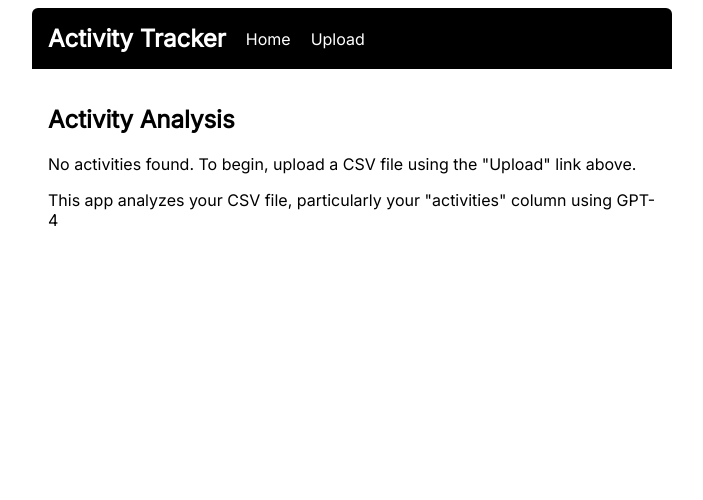
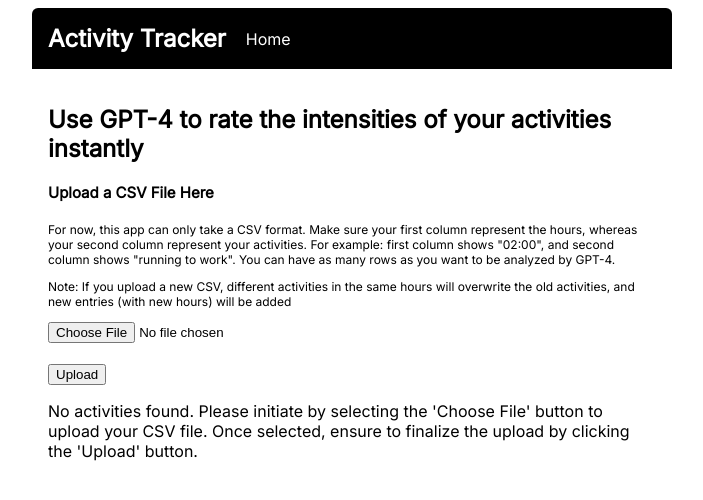
Before and after one commit to ru4871SG/activity-tracker-with-gpt-4, a Python web app: template templates/index.html in a window 1280 px wide. Shown: the top 500 px of the page, without its empty margins (288-991 px from the left). Run offline with Jinja, Linux system fonts and the light colour scheme; the template is opened without the code that fills it, so the values that code supplies are empty.

Commit message:
Merge upload page and homepage

```diff
--- a/routes.py
+++ b/routes.py
@@ -47,7 +47,7 @@
 
             return redirect(url_for('activities.index'))
 
-    return render_template('upload.html')
+    return render_template('index.html')
 
 
 @pages.route("/", methods=["GET", "POST"])
--- a/static/css/main.css
+++ b/static/css/main.css
@@ -57,6 +57,14 @@
 
 .header__menu-link:hover {
   color: #f9dba0; /* Changes the text color on hover */
+}
+
+.csv {
+  font-size: 15px;
+}
+
+.infotext {
+  font-size: 12px;
 }
 
 .form {
--- a/templates/index.html
+++ b/templates/index.html
@@ -5,7 +5,19 @@
 <script src="https://code.highcharts.com/highcharts.js"></script>
 
 <section class="activity-list">
-    <h1>Activity Analysis</h1>
+    <h1>Use GPT-4 to rate the intensities of your activities instantly</h1>
+
+    <section class="activity-list">
+
+        <h4 class="csv">Upload a CSV File Here</h4>
+        <p class="infotext">For now, this app can only take a CSV format. Make sure your first column represent the hours, whereas your second column represent your activities. For example: first column shows "02:00", and second column shows "running to work". You can have as many rows as you want to be analyzed by GPT-4.</p>
+        <p class="infotext">Note: If you upload a new CSV, different activities in the same hours will overwrite the old activities, and new entries (with new hours) will be added</p>
+
+        <form action="/upload" method="post" enctype="multipart/form-data">
+            <input type="file" name="file"><br><br>
+            <input type="submit" value="Upload">
+        </form>
+    </section>
 
     {% if activities %}
         <div id="chart-container" style="height: 400px; width: 600px;"></div>
@@ -23,13 +35,7 @@
                 </p>
             </div>
         {% endfor %}
-    {% else %}
-        <p>No activities found. To begin, upload a CSV file using the "Upload" link above.</p>
-        <p>This app analyzes your CSV file, particularly your "activities" column using GPT-4</p>
-    {% endif %}
-</section>
 
-{% if activities %}
         {# Highcharts script #}
         <script>
         document.addEventListener('DOMContentLoaded', function () {
@@ -48,6 +54,9 @@
             });
         });
         </script>
+    {% else %}
+        <p>No activities found. Please initiate by selecting the 'Choose File' button to upload your CSV file. Once selected, ensure to finalize the upload by clicking the 'Upload' button.</p>
     {% endif %}
+</section>
 
 {% endblock %}
--- a/templates/layout.html
+++ b/templates/layout.html
@@ -15,7 +15,6 @@
         <!-- Navigation Menu -->
         <nav class="header__nav">
             <a href="{{ url_for('activities.index') }}" class="header__menu-link">Home</a>
-            <a href="{{ url_for('activities.upload_file') }}" class="header__menu-link">Upload</a>
         </nav>
     </header>
     <main class="main">
```
Also changed, not shown: templates/upload.html (deleted, +0 -16 lines). Lines whose indentation alone changed are shown as unchanged.
